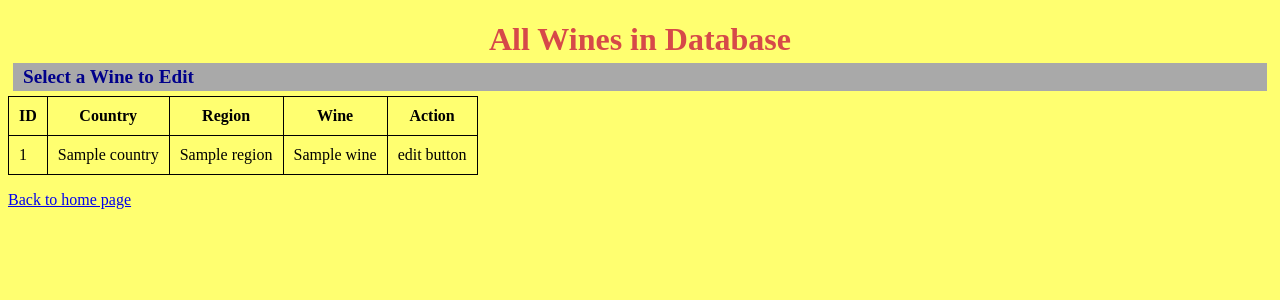
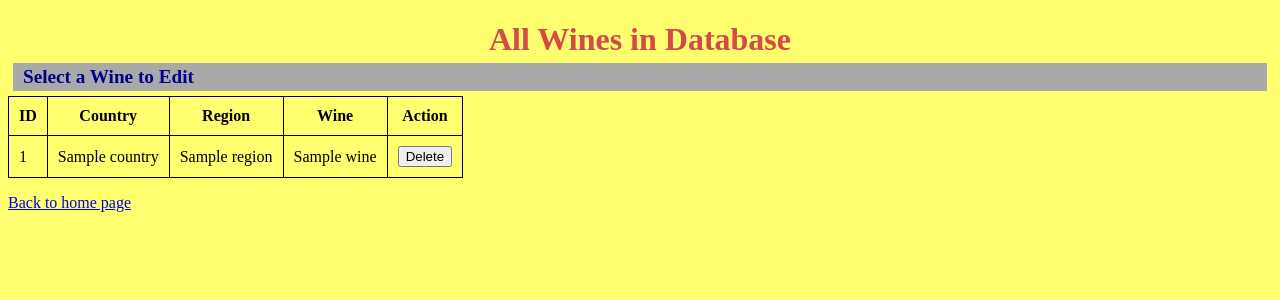
Before and after one commit to alanisaacs/exultoshores, a Flask app: page /wineTable in a window 1280 px wide. Shown: the top 300 px of the page. Run offline with Flask 2, Linux system fonts and the light colour scheme; tables that the repository leaves empty hold one stand-in row (values such as "Sample post").

Commit message:
Add form for deleting a wine

```diff
--- a/wines/templates/wineTable.html
+++ b/wines/templates/wineTable.html
@@ -20,7 +20,11 @@
                     <td>{{wine.country.name}}</td>
                     <td>{{wine.region.name}}</td>
                     <td>{{wine.name}}</td>
-                    <td>edit button</td>
+                    <td>
+                        <form action="/deleteWine" method="post">
+                            <button type="submit" id="submit" name="wineid" value="{{wine.id}}">Delete</button>
+                        </form>
+                    </td>
                 </tr>
             {% endfor %}
         </table>
--- a/wines/views.py
+++ b/wines/views.py
@@ -37,8 +37,8 @@ def showHome():
     regions = session.query(Region).order_by(asc(Region.name))
     sommeliers = session.query(Sommelier).order_by(asc(Sommelier.username))
     wines = session.query(Wine)
-    for wine in wines:
-        wine.year = 2222
+    # for wine in wines:
+    #     wine.year = 2222
     # Replace <None> values in wine fields with empty strings
     # Otherwise sqlalchemy will display the string "None"
     # UNFORTUNATELY CHANGING VALUE DOESN'T STICK
@@ -202,6 +202,22 @@ def deleteRegion():
         return render_template('manageCountryRegion.html')
 
 
+# Delete a wine from the wine table
+@app.route('/deleteWine', methods=['GET', 'POST'])
+def deleteWine():
+    """Delete a wine"""
+    if request.method == 'POST':
+        wineid = request.form['wineid']
+        session = DBSession()
+        wineToDelete = session.query(Wine).filter_by(id=wineid).one_or_none()
+        session.delete(wineToDelete)
+        session.commit()
+        session.close()
+        return redirect(url_for('showWineTable'))
+    else:
+        return render_template('wineTable.html')
+
+
 if __name__ == '__main__':
     app.secret_key = 'dev_key'
     app.debug = True
```
